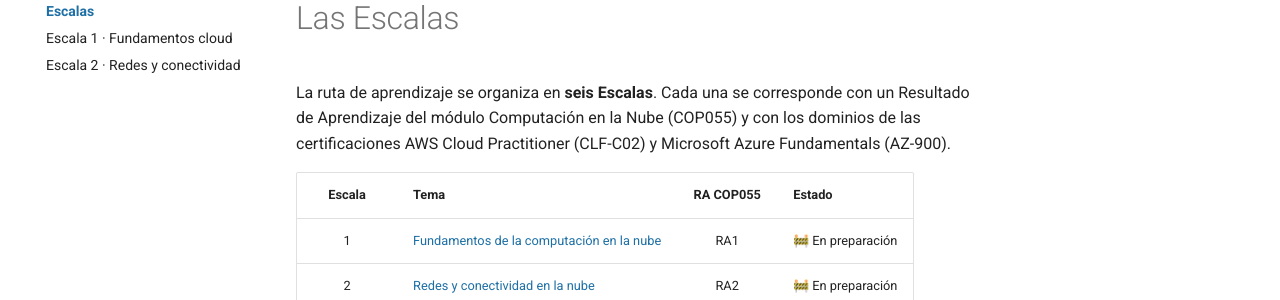
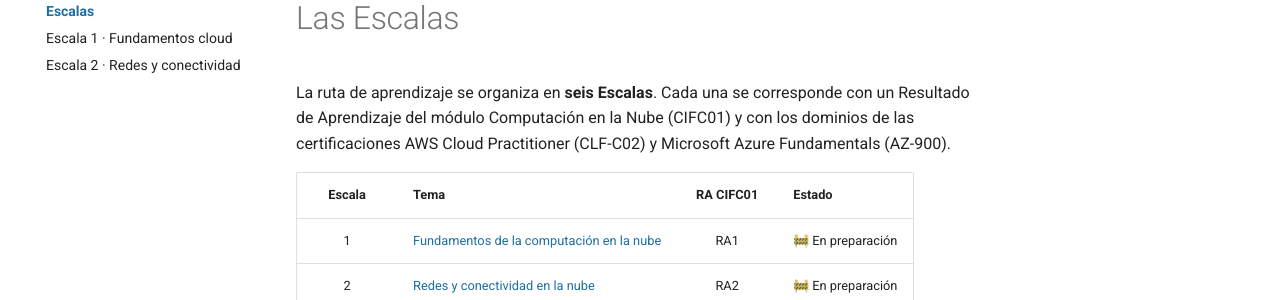
Before and after one commit to certif-cloud/certif-cloud.github.io, an MkDocs documentation site: the page built from docs/escalas/index.md, in a window 1280 px wide. Shown: the part 148-448 px from the top of the page. Built offline with MkDocs 1.6.1 and Material for MkDocs 9.7.7, drawn with Linux system fonts in a browser that asks for light colours.

Commit message:
Add files via upload

```diff
--- a/docs/escalas/index.md
+++ b/docs/escalas/index.md
@@ -1,8 +1,8 @@
 # Las Escalas
 
-La ruta de aprendizaje se organiza en **seis Escalas**. Cada una se corresponde con un Resultado de Aprendizaje del módulo Computación en la Nube (COP055) y con los dominios de las certificaciones AWS Cloud Practitioner (CLF-C02) y Microsoft Azure Fundamentals (AZ-900).
+La ruta de aprendizaje se organiza en **seis Escalas**. Cada una se corresponde con un Resultado de Aprendizaje del módulo Computación en la Nube (CIFC01) y con los dominios de las certificaciones AWS Cloud Practitioner (CLF-C02) y Microsoft Azure Fundamentals (AZ-900).
 
-| Escala | Tema | RA COP055 | Estado |
+| Escala | Tema | RA CIFC01 | Estado |
 |:---:|---|:---:|---|
 | 1 | [Fundamentos de la computación en la nube](escala-1.md) | RA1 | 🚧 En preparación |
 | 2 | [Redes y conectividad en la nube](escala-2.md) | RA2 | 🚧 En preparación |
```
Also changed, not shown: docs/escalas/escala-1.md (+1 -1 lines), docs/escalas/escala-2.md (+1 -1 lines), docs/proyecto.md (+1 -1 lines).
